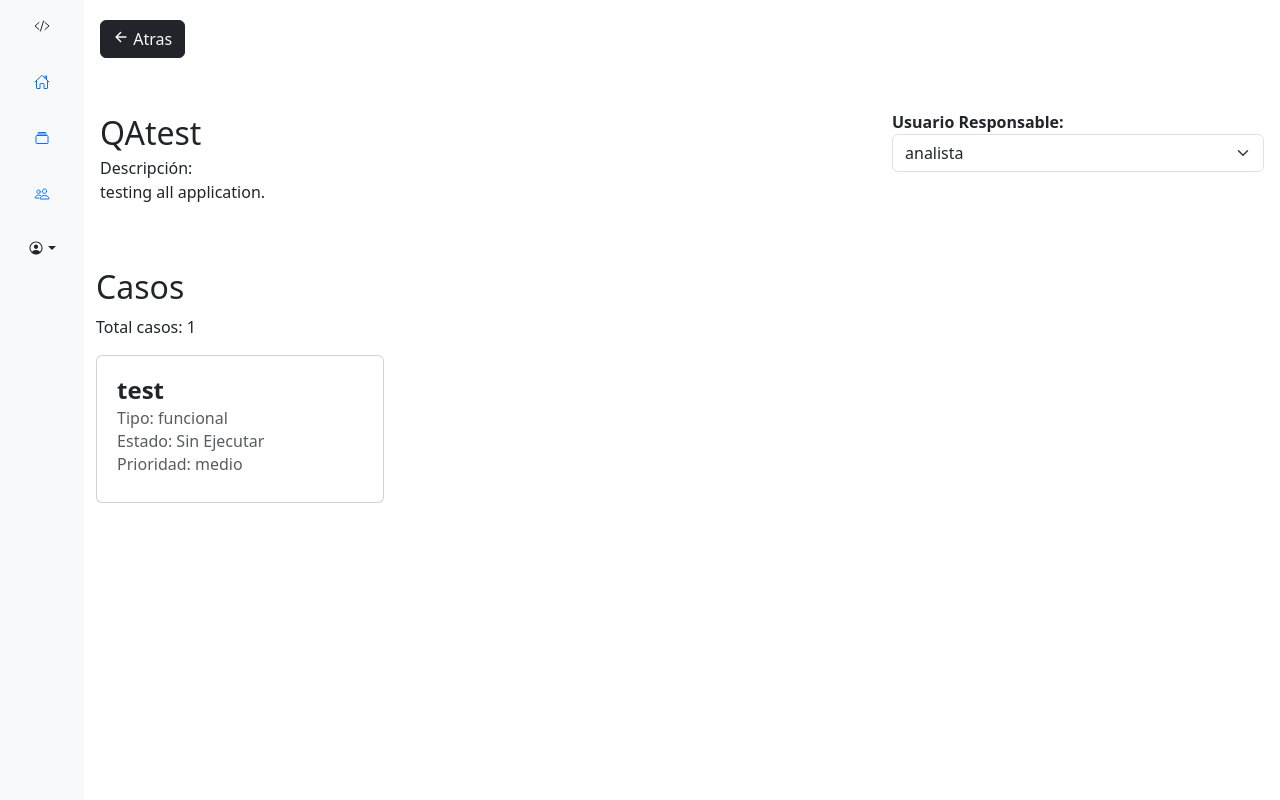
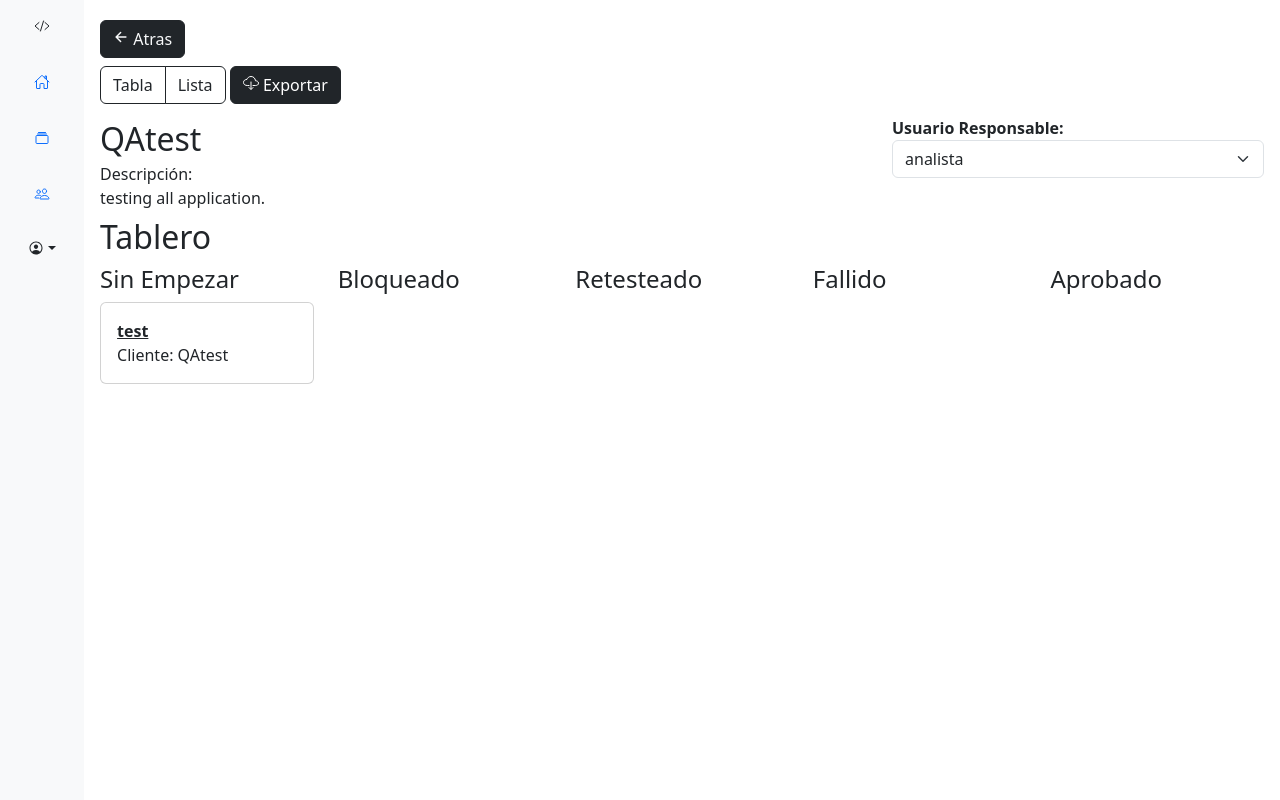
Before and after one commit to GaryVillegas/QAtest, a Django app: page /project/25 in a window 1280 px wide. Run offline with Django 5.2, Linux system fonts and the light colour scheme; data comes from the database, SQL or seed files in the repository; both versions use the stored data as it was after the commit.

Commit message:
se crea tabla para poder ver los casos

```diff
--- a/qatest/core/templates/core/admin/deleteprojectpanel.html
+++ b/qatest/core/templates/core/admin/deleteprojectpanel.html
@@ -132,12 +132,12 @@
                       <button
                         class="btn btn-danger"
                         data-bs-toggle="modal"
-                        data-bs-target="#myModal"
+                        data-bs-target="#deleteProjectModal{{projects.id}}"
                       >
                         <ion-icon name="trash-outline"></ion-icon>
                       </button>
                       <!-- The Modal -->
-                      <div class="modal" id="myModal">
+                      <div class="modal" id="deleteProjectModal{{projects.id}}">
                         <div class="modal-dialog modal-dialog-centered">
                           <div class="modal-content">
                             <div class="modal-body">
--- a/qatest/core/templates/core/admin/deleteuserpanel.html
+++ b/qatest/core/templates/core/admin/deleteuserpanel.html
@@ -133,14 +133,13 @@
                     <td>
                       <button
                         class="btn btn-danger"
-                        type="button"
                         data-bs-toggle="modal"
-                        data-bs-target="#myModal"
+                        data-bs-target="#deleteUserModal{{user.id}}"
                       >
                         <ion-icon name="trash-outline"></ion-icon>
                       </button>
                       <!-- The Modal -->
-                      <div class="modal" id="myModal">
+                      <div class="modal" id="deleteUserModal{{user.id}}">
                         <div class="modal-dialog modal-dialog-centered">
                           <div class="modal-content">
                             <div class="modal-body">
--- a/qatest/core/templates/core/admin/projects/project.html
+++ b/qatest/core/templates/core/admin/projects/project.html
@@ -108,8 +108,18 @@
               </button>
             </div>
 
+            <div class="container my-1">
+              <div class="btn-group" role="group">
+                <button type="button" class="btn btn-outline-dark" id="boardButton">Tabla</button>
+                <button type="button" class="btn btn-outline-dark" id="listButton">Lista</button>
+              </div>
+              <div class="btn-group" role="group">
+                <button type="button" class="btn btn-dark" id="exportButton"><ion-icon name="cloud-download-outline"></ion-icon> Exportar</button>
+              </div>
+            </div>
+
             {% block content %}
-            <div class="container my-5">
+            <div class="container my-2">
               <div class="row">
                 <div class="col-sm-6">
                   <h2 class="my-1">{{project.name}}</h2>
@@ -132,41 +142,109 @@
                       {% endfor %}
                     </select>
                   </form>
+
                 </div>
               </div>
             </div>
+          </div>
 
-            <div class="container my-2 p-2 scroll">
-              <h2>Casos</h2>
-              <p>Total casos: {{countcasos}}</p>
-              {% for caso in casos %}
-              <div class="card my-1 p-1" style="width: 18rem">
-                <div class="card-body">
-                  <h4 class="card-title">
-                    <strong
-                      ><a
-                        href="{% url 'caso' caso.id %}"
-                        class="text-decoration-none text-dark"
-                        >{{caso.titulo}}</a
-                      ></strong
-                    >
-                  </h4>
-                  <h6 class="card-subtitle mb-2 text-muted">
-                    Tipo: {{caso.tipo_display}}
-                  </h6>
-                  <h6 class="card-subtitle mb-2 text-muted">
-                    Estado: {{caso.estado_display}}
-                  </h6>
-                  <h6 class="card-subtitle mb-2 text-muted">
-                    Prioridad: {{caso.prioridad_display}}
-                  </h6>
+          <div id="container my-1">
+            <div id="board" class="tab-content">
+              <h2>Tablero</h2>
+              <div class="row">
+                <div class="col">
+                  <h4>Sin Empezar</h4>
+                  {% for caso in casos %}
+                    {% if caso.estado == '1' %}
+                      <div class="card my-1">
+                        <div class="card-body">
+                          <a href="{% url 'caso' caso.id %}" class="card-title">
+                            <strong>{{ caso.titulo }}</strong>
+                          </a>
+                          <p class="card-text">Cliente: {{ caso.project.name }}</p>
+                        </div>
+                      </div>
+                    {% endif %}
+                  {% empty %}
+                    <p>No hay casos sin empezar.</p>
+                  {% endfor %}
+                </div>
+                <div class="col">
+                  <h4>Bloqueado</h4>
+                  {% for caso in casos %}
+                    {% if caso.estado == '3' %}
+                      <div class="card my-1">
+                        <div class="card-body">
+                          <a href="{% url 'caso' caso.id %}" class="card-title">
+                            <strong>{{ caso.titulo }}</strong>
+                          </a>
+                          <p class="card-text">Cliente: {{ caso.project.name }}</p>
+                        </div>
+                      </div>
+                    {% endif %}
+                  {% empty %}
+                    <p>No hay casos sin empezar.</p>
+                  {% endfor %}
+                </div>
+                <div class="col">
+                  <h4>Retesteado</h4>
+                  {% for caso in casos %}
+                    {% if caso.estado == '4' %}
+                      <div class="card my-1">
+                        <div class="card-body">
+                          <a href="{% url 'caso' caso.id %}" class="card-title">
+                            <strong>{{ caso.titulo }}</strong>
+                          </a>
+                          <p class="card-text">Cliente: {{ caso.project.name }}</p>
+                        </div>
+                      </div>
+                    {% endif %}
+                  {% empty %}
+                    <p>No hay casos sin empezar.</p>
+                  {% endfor %}
+                </div>
+                <div class="col">
+                  <h4>Fallido</h4>
+                  {% for caso in casos %}
+                    {% if caso.estado == '5' %}
+                      <div class="card my-1">
+                        <div class="card-body">
+                          <a href="{% url 'caso' caso.id %}" class="card-title">
+                            <strong>{{ caso.titulo }}</strong>
+                          </a>
+                          <p class="card-text">Cliente: {{ caso.project.name }}</p>
+                        </div>
+                      </div>
+                    {% endif %}
+                  {% empty %}
+                    <p>No hay casos sin empezar.</p>
+                  {% endfor %}
+                </div>
+                <div class="col">
+                  <h4>Aprobado</h4>
+                  {% for caso in casos %}
+                    {% if caso.estado == '2' %}
+                      <div class="card my-1">
+                        <div class="card-body">
+                          <a href="{% url 'caso' caso.id %}" class="card-title">
+                            <strong>{{ caso.titulo }}</strong>
+                          </a>
+                          <p class="card-text">Creador Caso: {{ caso.project.name }}</p>
+                        </div>
+                      </div>
+                    {% endif %}
+                  {% empty %}
+                    <p>No hay casos sin empezar.</p>
+                  {% endfor %}
                 </div>
               </div>
-              {% endfor %}
             </div>
-            {% endblock %}
+            <div id="list" class="tab-content" style="display: none;">
+              <h2>Lista</h2>
+              <!-- Aquí va el contenido de la lista -->
+            </div>
           </div>
-        </div>
+          {% endblock %}
       </div>
     </div>
 
@@ -187,6 +265,16 @@
       src="https://unpkg.com/ionicons@7.1.0/dist/ionicons/ionicons.js"
     ></script>
 
-    <script src="{% static 'js/main.js' %}"></script>
+    <script>
+      document.getElementById('boardButton').addEventListener('click', function() {
+      document.getElementById('board').style.display = 'block';
+      document.getElementById('list').style.display = 'none';
+      });
+
+      document.getElementById('listButton').addEventListener('click', function() {
+        document.getElementById('board').style.display = 'none';
+        document.getElementById('list').style.display = 'block';
+      });
+    </script>
   </body>
 </html>
--- a/qatest/core/views.py
+++ b/qatest/core/views.py
@@ -137,7 +137,6 @@ def project(request, project_id):
     try:
         projects = Project.objects.get(id=project_id)
         caso = Caso.objects.filter(project=project_id)
-        casocount = Caso.objects.filter(project=project_id).count()
         users = User.objects.filter(groups__name='analista')
 
         if request.method == "POST":
@@ -151,7 +150,6 @@ def project(request, project_id):
         context = {
             'project': projects,
             'casos': caso,
-            'countcasos': casocount,
             'users': users,
         }
     except Project.DoesNotExist:
```
Also changed, not shown: qatest/core/templates/core/admin/users.html (+11 -4 lines), qatest/db.sqlite3.
